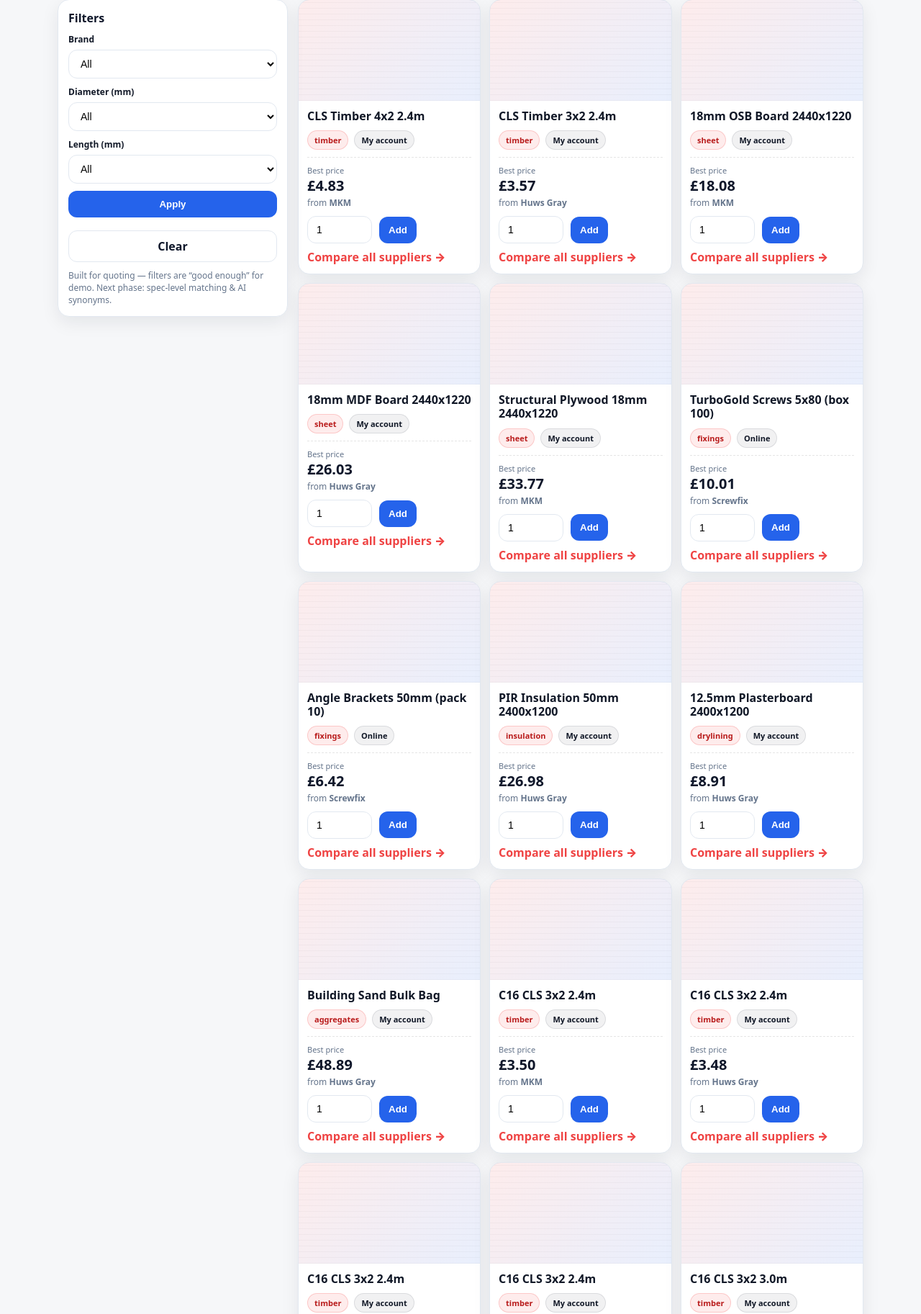
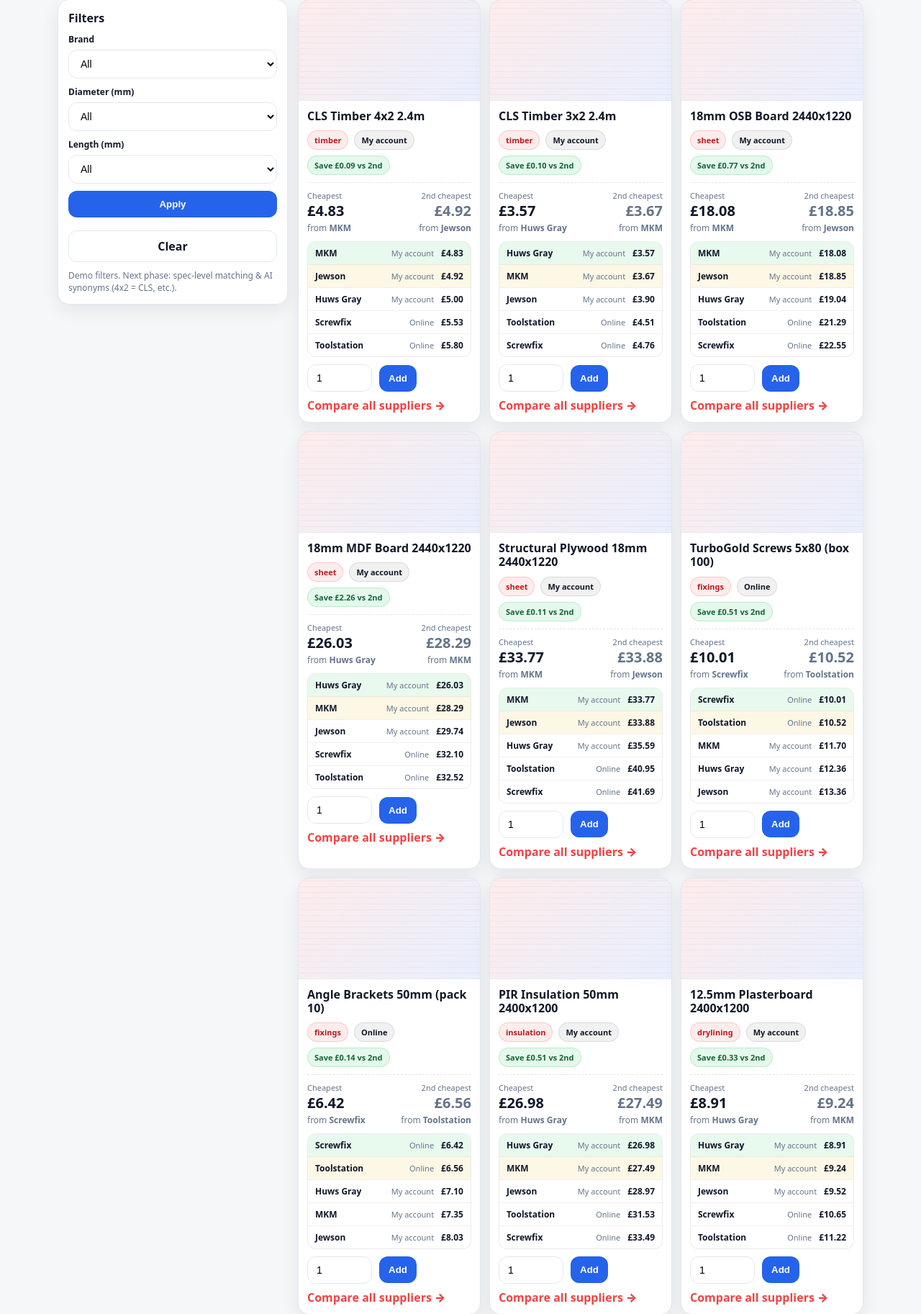
Before and after one commit to k5yymsn4kp-ux/newmaterialcompare, a FastAPI app: page /search in a window 1280 px wide. Shown: the part 225-2050 px from the top of the page at 72% size. Run offline with FastAPI, Linux system fonts and the light colour scheme.

Commit message:
Search cards: mini supplier table + save vs second cheapest

```diff
--- a/app/main.py
+++ b/app/main.py
@@ -6,7 +6,7 @@
 import uuid
 import random
 import re
-from collections import Counter, defaultdict
+from collections import Counter
 
 app = FastAPI()
 app.mount("/static", StaticFiles(directory="app/static"), name="static")
@@ -30,7 +30,7 @@
 def make_prices(category: str, base: float, rng: random.Random):
     """
     Demo realism:
-    - Merchants (MKM/Jewson/Huws Gray) cheaper on timber/sheet/insulation/drylining/aggregates
+    - Merchants cheaper on timber/sheet/insulation/drylining/aggregates
     - Toolstation/Screwfix cheaper on fixings/tools
     """
     if category in ("timber", "sheet", "insulation", "drylining", "aggregates"):
@@ -121,7 +121,6 @@
         ],
     }
 
-    # ~650 items total (feels like thousands in demo)
     for cat, rows in specs.items():
         for name_base, variants, base_price in rows:
             for v in variants:
@@ -133,7 +132,6 @@
                         name = f"{name_base} {v}mm 2440x1220"
                         base = base_price * (v / 12)
                     elif cat in ("fixings", "tools"):
-                        # make screws/fixings feel real
                         if re.search(r"\d(\.\d)?x\d+", str(v)):
                             name = f"{name_base} {v} (box {max(100, pack*100)})"
                             base = base_price * (0.85 + (pack * 0.07))
@@ -146,7 +144,6 @@
 
                     catalogue.append({"id": pid, "category": cat, "name": name, "prices": make_prices(cat, max(1.25, base), rng)})
                     pid += 1
-
                     if len(catalogue) >= 650:
                         return catalogue
     return catalogue
@@ -169,10 +166,25 @@
             return p
     return None
 
-def best_supplier_and_price(product):
-    prices = {s: float(product["prices"][s]) for s in SUPPLIERS}
-    best = min(SUPPLIERS, key=lambda s: prices[s])
-    return best, prices[best]
+def supplier_prices_sorted(product):
+    rows = []
+    for s in SUPPLIERS:
+        rows.append({
+            "supplier": s,
+            "label": SUPPLIER_PRICE_TYPE.get(s, "Online"),
+            "price": float(product["prices"][s]),
+        })
+    rows.sort(key=lambda r: r["price"])
+    return rows
+
+def best_and_second(product):
+    rows = supplier_prices_sorted(product)
+    best = rows[0]
+    second = rows[1] if len(rows) > 1 else None
+    saving = 0.0
+    if second:
+        saving = max(0.0, float(second["price"]) - float(best["price"]))
+    return best, second, saving, rows
 
 def category_list():
     cats = {}
@@ -191,7 +203,6 @@
 def search_pool(q: str, cat: str = ""):
     q = (q or "").strip().lower()
     cat = (cat or "").strip().lower()
-
     results = PRODUCTS
     if cat:
         results = [p for p in results if p["category"] == cat]
@@ -200,18 +211,12 @@
     return results
 
 def parse_screw_size(name: str):
-    """
-    Extract diameter/length from patterns like 5x80 or 7.5x120
-    """
     m = re.search(r"(\d+(?:\.\d+)?)x(\d+)", name.lower())
     if not m:
         return None, None
     return float(m.group(1)), int(m.group(2))
 
 def derive_facets(items):
-    """
-    Toolstation-like facet sidebar: Brand, Diameter, Length, Category.
-    """
     brands = Counter()
     diams = Counter()
     lengths = Counter()
@@ -219,8 +224,6 @@
 
     for p in items:
         cats[p["category"]] += 1
-
-        # brand = first word in name for fixings/tools style (ForgeFast, Spectre, TurboGold)
         first = p["name"].split(" ")[0].strip()
         if first and first[0].isalpha() and len(first) <= 12:
             brands[first] += 1
@@ -241,7 +244,6 @@
     brand = (brand or "").strip()
     diameter = (diameter or "").strip()
     length = (length or "").strip()
-
     out = items
 
     if brand:
@@ -261,14 +263,12 @@
     return out
 
 def sort_items(items, sort: str):
-    # Toolstation-ish sorting options
     if sort == "price_asc":
-        return sorted(items, key=lambda p: best_supplier_and_price(p)[1])
+        return sorted(items, key=lambda p: best_and_second(p)[0]["price"])
     if sort == "price_desc":
-        return sorted(items, key=lambda p: best_supplier_and_price(p)[1], reverse=True)
+        return sorted(items, key=lambda p: best_and_second(p)[0]["price"], reverse=True)
     if sort == "alpha":
         return sorted(items, key=lambda p: p["name"].lower())
-    # default: relevance-ish (keep generation order)
     return items
 
 def basket_items():
@@ -280,11 +280,6 @@
     return items
 
 def pick_split_supplier(product):
-    """
-    Builder realism:
-    - For timber/sheet/insulation/drylining/aggregates: prefer merchants if close to cheapest.
-    - For fixings/tools: price decides (often TS/SF).
-    """
     prices = {s: float(product["prices"][s]) for s in SUPPLIERS}
     absolute_cheapest = min(SUPPLIERS, key=lambda s: prices[s])
     abs_price = prices[absolute_cheapest]
@@ -346,20 +341,12 @@
 # Routes
 # -------------------------
 @app.get("/", response_class=HTMLResponse)
-def home(request: Request, q: str = "", cat: str = ""):
-    # Home stays "offer-led". No results unless you search/category (handled by /search)
+def home(request: Request):
     cats = category_list()
     basket_count = sum(int(v) for v in BASKET.values()) if BASKET else 0
-
     return templates.TemplateResponse(
         "home.html",
-        {
-            "request": request,
-            "q": q,
-            "cat": cat,
-            "categories": cats,
-            "basket_count": basket_count,
-        }
+        {"request": request, "categories": cats, "basket_count": basket_count},
     )
 
 @app.get("/search", response_class=HTMLResponse)
@@ -377,15 +364,22 @@
     filtered = apply_filters(pool, brand=brand, diameter=diameter, length=length)
     filtered = sort_items(filtered, sort)
 
-    # add best price info for cards
     cards = []
     for p in filtered[:48]:
-        best_s, best_p = best_supplier_and_price(p)
+        best, second, saving, rows = best_and_second(p)
+        # mark top 2 for mini table styling
+        for i, r in enumerate(rows):
+            r["is_best"] = (i == 0)
+            r["is_second"] = (i == 1)
         cards.append({
             **p,
-            "best_supplier": best_s,
-            "best_price": best_p,
-            "best_label": SUPPLIER_PRICE_TYPE.get(best_s, "Online"),
+            "best_supplier": best["supplier"],
+            "best_price": float(best["price"]),
+            "best_label": best["label"],
+            "second_supplier": second["supplier"] if second else "",
+            "second_price": float(second["price"]) if second else 0.0,
+            "save_vs_second": float(f"{saving:.2f}"),
+            "mini_rows": rows[:5],  # show top 5 suppliers (we have 5 total anyway)
         })
 
     basket_count = sum(int(v) for v in BASKET.values()) if BASKET else 0
@@ -413,18 +407,12 @@
     if not p:
         return RedirectResponse(url="/search", status_code=303)
 
-    best_s, best_p = best_supplier_and_price(p)
+    best, second, saving, rows = best_and_second(p)
+    for i, r in enumerate(rows):
+        r["is_best"] = (i == 0)
+        r["is_second"] = (i == 1)
+
     basket_count = sum(int(v) for v in BASKET.values()) if BASKET else 0
-
-    # build price rows for table + cheapest flag
-    price_rows = []
-    for s in SUPPLIERS:
-        price_rows.append({
-            "supplier": s,
-            "label": SUPPLIER_PRICE_TYPE.get(s, "Online"),
-            "price": float(p["prices"][s]),
-            "is_best": (s == best_s),
-        })
 
     return templates.TemplateResponse(
         "product.html",
@@ -432,9 +420,12 @@
             "request": request,
             "p": p,
             "basket_count": basket_count,
-            "best_supplier": best_s,
-            "best_price": best_p,
-            "price_rows": price_rows,
+            "best_supplier": best["supplier"],
+            "best_price": float(best["price"]),
+            "save_vs_second": float(f"{saving:.2f}"),
+            "second_supplier": second["supplier"] if second else "",
+            "second_price": float(second["price"]) if second else 0.0,
+            "price_rows": rows,
         }
     )
 
@@ -446,8 +437,6 @@
     if qty < 1:
         qty = 1
     BASKET[pid] = BASKET.get(pid, 0) + qty
-
-    # return to previous page if present, else search
     next_url = form.get("next") or "/search"
     return RedirectResponse(url=next_url, status_code=303)
 
--- a/app/static/style.css
+++ b/app/static/style.css
@@ -634,3 +634,40 @@
   border:1px solid rgba(34,197,94,.22);
   color:#166534;
 }
+
+/* Mini supplier compare + save badge */
+.badge.save{
+  background: rgba(34,197,94,.12);
+  border:1px solid rgba(34,197,94,.22);
+  color:#166534;
+}
+
+.pc-price-row{ display:flex; justify-content:space-between; gap:12px; align-items:flex-end; }
+.pc-compare{ text-align:right; }
+
+.mini-compare{
+  border:1px solid rgba(0,0,0,.08);
+  border-radius:12px;
+  overflow:hidden;
+  background:#fff;
+}
+.mini-row{
+  display:grid;
+  grid-template-columns: 1fr auto auto;
+  gap:10px;
+  padding:7px 10px;
+  border-top:1px solid rgba(0,0,0,.06);
+  font-size:12px;
+  align-items:center;
+}
+.mini-row:first-child{ border-top:none; }
+.mini-s{ font-weight:900; }
+.mini-l{ color: var(--muted); font-size:11px; }
+.mini-p{ font-weight:900; justify-self:end; }
+
+.mini-row.is-best{
+  background: rgba(34,197,94,.10);
+}
+.mini-row.is-second{
+  background: rgba(234,179,8,.10);
+}
--- a/app/templates/search.html
+++ b/app/templates/search.html
@@ -73,7 +73,6 @@
 
   <div class="search-layout">
 
-    <!-- Filters (Toolstation-style left rail) -->
     <aside class="filters">
       <div class="filter-card">
         <div class="filter-title">Filters</div>
@@ -118,12 +117,11 @@
         </form>
 
         <div class="filter-note small muted">
-          Built for quoting — filters are “good enough” for demo. Next phase: spec-level matching & AI synonyms.
+          Demo filters. Next phase: spec-level matching & AI synonyms (4x2 = CLS, etc.).
         </div>
       </div>
     </aside>
 
-    <!-- Results grid -->
     <main class="results">
       <div class="grid">
         {% for p in cards %}
@@ -138,12 +136,35 @@
               <div class="pc-meta">
                 <span class="badge">{{ p.category }}</span>
                 <span class="badge ghost">{{ p.best_label }}</span>
+                {% if p.save_vs_second > 0 %}
+                  <span class="badge save">Save £{{ "%.2f"|format(p.save_vs_second) }} vs 2nd</span>
+                {% endif %}
               </div>
 
               <div class="pc-price">
-                <div class="pc-from">Best price</div>
-                <div class="pc-amount">£{{ "%.2f"|format(p.best_price) }}</div>
-                <div class="pc-supplier">from <strong>{{ p.best_supplier }}</strong></div>
+                <div class="pc-price-row">
+                  <div>
+                    <div class="pc-from">Cheapest</div>
+                    <div class="pc-amount">£{{ "%.2f"|format(p.best_price) }}</div>
+                    <div class="pc-supplier">from <strong>{{ p.best_supplier }}</strong></div>
+                  </div>
+                  <div class="pc-compare">
+                    <div class="pc-from">2nd cheapest</div>
+                    <div class="pc-amount small">£{{ "%.2f"|format(p.second_price) }}</div>
+                    <div class="pc-supplier">from <strong>{{ p.second_supplier }}</strong></div>
+                  </div>
+                </div>
+              </div>
+
+              <!-- Mini supplier comparison table -->
+              <div class="mini-compare">
+                {% for r in p.mini_rows %}
+                  <div class="mini-row {% if r.is_best %}is-best{% elif r.is_second %}is-second{% endif %}">
+                    <span class="mini-s">{{ r.supplier }}</span>
+                    <span class="mini-l">{{ r.label }}</span>
+                    <span class="mini-p">£{{ "%.2f"|format(r.price) }}</span>
+                  </div>
+                {% endfor %}
               </div>
 
               <div class="pc-actions">
@@ -162,7 +183,7 @@
 
       {% if results_total == 0 %}
         <div class="card card-pad">
-          No results. Try a broader term like “screws”, “4x2” or “OSB”.
+          No results. Try “screws”, “4x2” or “OSB”.
         </div>
       {% endif %}
     </main>
```
